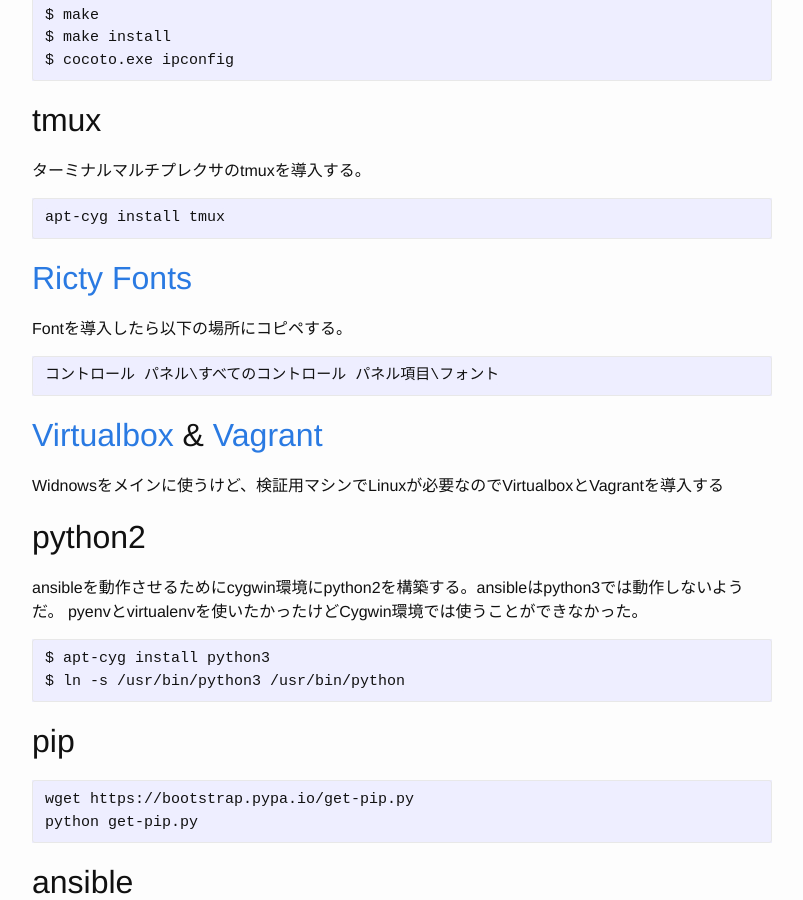
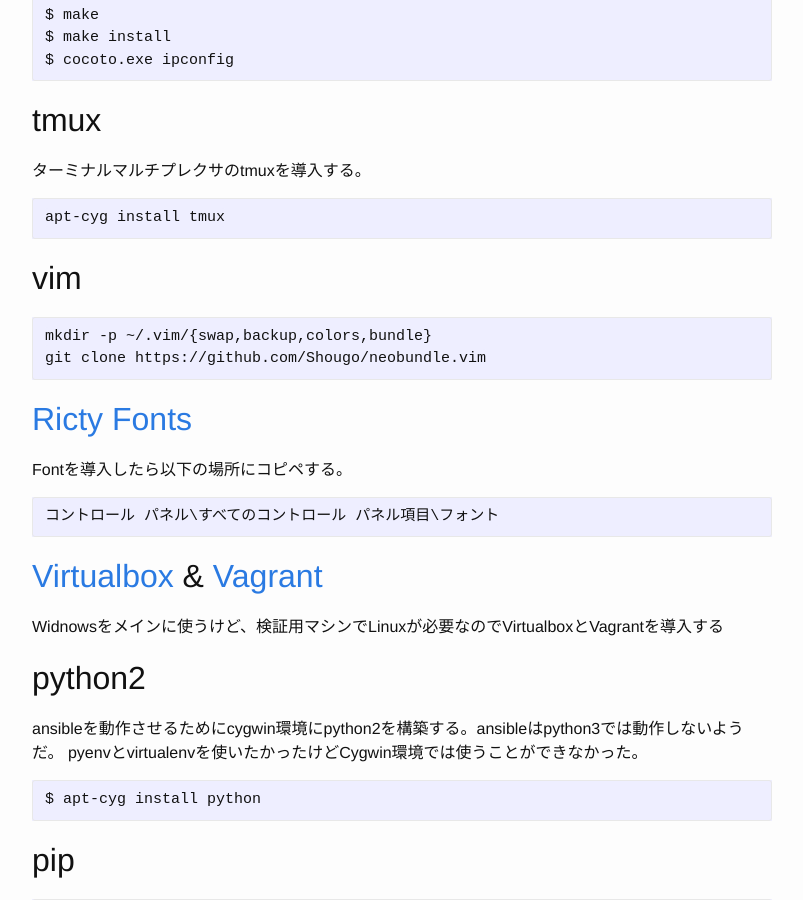
Before and after one commit to KosukeShimofuji/KosukeShimofuji.github.io, a Jekyll site: the page built from _posts/2016-07-05-setup-windows-envrionment.markdown, in a window 1280 px wide and 900 px high, scrolled down 911 px. Shown: the whole window, without its empty margins (238-1041 px from the left). Built offline with Jekyll 4.4.1, drawn with Linux system fonts in a browser that asks for light colours; a script that is not in the unit is left out; comment, search, counter and statistics services are not loaded.

Commit message:
edit windows update post

````diff
--- a/_posts/2016-07-05-setup-windows-envrionment.markdown
+++ b/_posts/2016-07-05-setup-windows-envrionment.markdown
@@ -50,6 +50,13 @@
 apt-cyg install tmux
 ```
 
+## vim
+
+```
+mkdir -p ~/.vim/{swap,backup,colors,bundle}
+git clone https://github.com/Shougo/neobundle.vim
+```
+
 ## [Ricty Fonts](http://www.rs.tus.ac.jp/yyusa/ricty_diminished.html)
 
 Fontを導入したら以下の場所にコピペする。
@@ -69,8 +76,7 @@
 pyenvとvirtualenvを使いたかったけどCygwin環境では使うことができなかった。
 
 ```
-$ apt-cyg install python3
-$ ln -s /usr/bin/python3 /usr/bin/python
+$ apt-cyg install python
 ```
 
 ## pip
````
